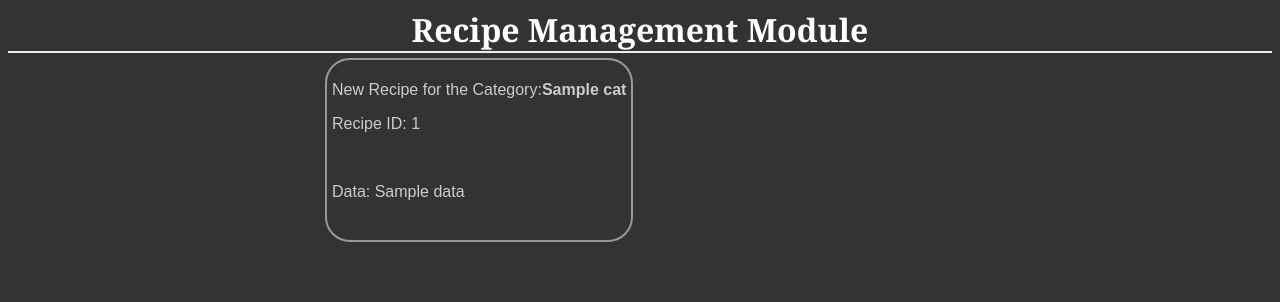
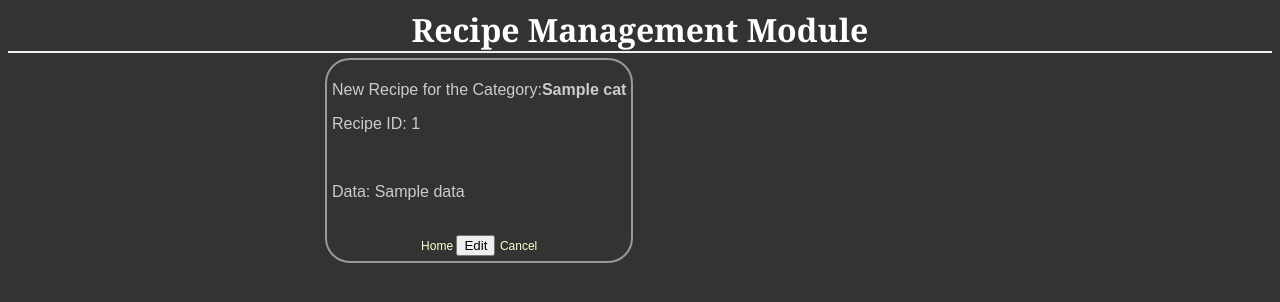
Before and after one commit to szubair/flask-tiva, a Flask app: template templates/Recipe.html in a window 1280 px wide. Shown: the top 302 px of the page. Run offline with Flask 2, Linux system fonts and the light colour scheme; the template is opened without the code that fills it: most values are stand-ins (such as "Sample title", 1, 10 or a date in 2020).

Commit message:
added Home

```diff
--- a/templates/Recipe.html
+++ b/templates/Recipe.html
@@ -13,6 +13,11 @@
 <p>Data: {{ data}}</p>
 <br>
 
+<center>
+<a href = '/tiva'> Home </a>
+<input type='submit' value='Edit'>
+<a href = ''> Cancel </a>
+</center>
 </div>
 </body>
 </html>
--- a/templates/cat-recipes.html
+++ b/templates/cat-recipes.html
@@ -20,6 +20,10 @@
 	{% endfor %}
 	</table>
 	</br>
-	</div>
+<center>
+<a href = '/tiva'> Back to Home </a>
+</center>
+</div>
+
 </body>
 </html>
```
Also changed, not shown: templates/home.html (+6 -7 lines).
